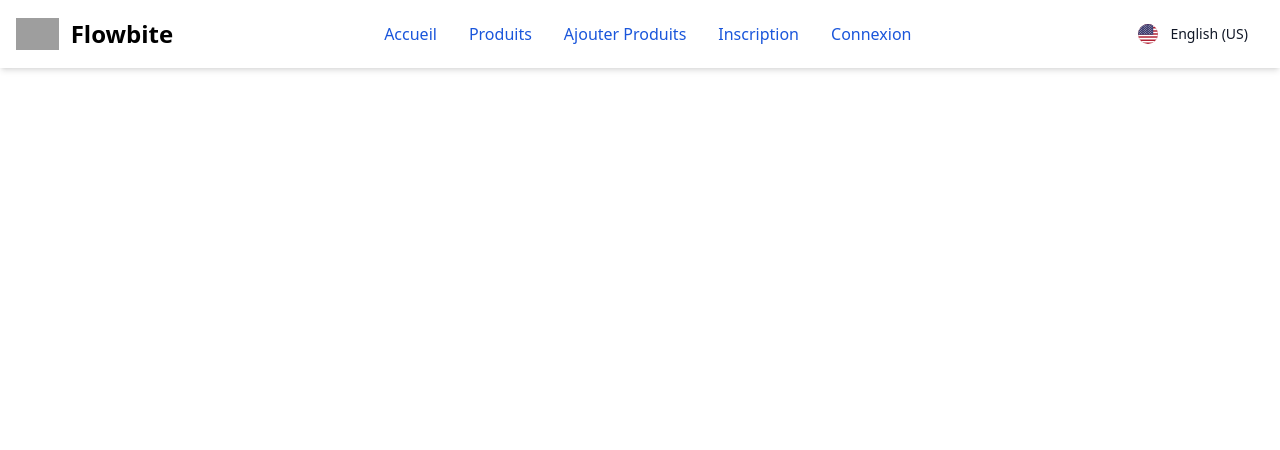
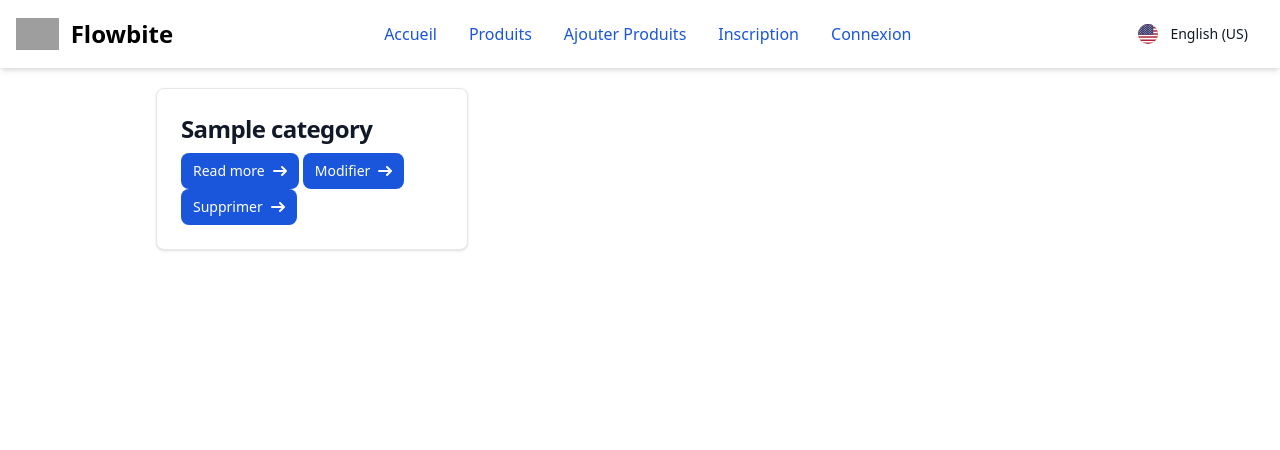
Before and after one commit to Mayakimm/symfony-projects, a Symfony app: template ecom-project/templates/main/index.html.twig in a window 1280 px wide. Shown: the top 450 px of the page. Run offline with Twig, Linux system fonts and the light colour scheme; the template is opened without the code that fills it: most values are stand-ins (such as "Sample title", 1, 10 or a date in 2020); style sheets or scripts are compiled from the project's sources; some libraries are stand-ins or nearby versions; grey boxes are pictures that could not be loaded.

Commit message:
created modification and delete of products/categories feature

```diff
--- a/ecom-project/templates/main/index.html.twig
+++ b/ecom-project/templates/main/index.html.twig
@@ -4,5 +4,33 @@
 
 {% block body %}
 
+<section class="p-5 grid grid-cols-1 lg:grid-cols-3">
+{% for category in categories %}
+  <div class="max-w-sm p-6 bg-white border border-gray-200 rounded-lg shadow dark:bg-gray-800 dark:border-gray-700 mx-2 mb-5">
+      <a href="#" class="flex flex-row justify-between items-center">
+          <h5 class="mb-2 text-2xl font-bold tracking-tight text-gray-900 dark:text-white">{{category.name}}</h5>
+      </a>
+      <a href="#" class="inline-flex items-center px-3 py-2 text-sm font-medium text-center text-white bg-blue-700 rounded-lg hover:bg-blue-800 focus:ring-4 focus:outline-none focus:ring-blue-300 dark:bg-blue-600 dark:hover:bg-blue-700 dark:focus:ring-blue-800">
+          Read more
+          <svg class="rtl:rotate-180 w-3.5 h-3.5 ms-2" aria-hidden="true" xmlns="http://www.w3.org/2000/svg" fill="none" viewBox="0 0 14 10">
+              <path stroke="currentColor" stroke-linecap="round" stroke-linejoin="round" stroke-width="2" d="M1 5h12m0 0L9 1m4 4L9 9"/>
+          </svg>
+      </a>
+      <a href="{{path('app_productmodif', {id:category.id})}}" class="inline-flex items-center px-3 py-2 text-sm font-medium text-center text-white bg-blue-700 rounded-lg hover:bg-blue-800 focus:ring-4 focus:outline-none focus:ring-blue-300 dark:bg-blue-600 dark:hover:bg-blue-700 dark:focus:ring-blue-800">
+        Modifier
+        <svg class="rtl:rotate-180 w-3.5 h-3.5 ms-2" aria-hidden="true" xmlns="http://www.w3.org/2000/svg" fill="none" viewBox="0 0 14 10">
+            <path stroke="currentColor" stroke-linecap="round" stroke-linejoin="round" stroke-width="2" d="M1 5h12m0 0L9 1m4 4L9 9"/>
+        </svg>
+      </a>
+      <a href="{{path('app_productsuppCat', {id:category.id})}}" class="inline-flex items-center px-3 py-2 text-sm font-medium text-center text-white bg-blue-700 rounded-lg hover:bg-blue-800 focus:ring-4 focus:outline-none focus:ring-blue-300 dark:bg-blue-600 dark:hover:bg-blue-700 dark:focus:ring-blue-800">
+        Supprimer
+        <svg class="rtl:rotate-180 w-3.5 h-3.5 ms-2" aria-hidden="true" xmlns="http://www.w3.org/2000/svg" fill="none" viewBox="0 0 14 10">
+            <path stroke="currentColor" stroke-linecap="round" stroke-linejoin="round" stroke-width="2" d="M1 5h12m0 0L9 1m4 4L9 9"/>
+        </svg>
+      </a>
+  </div>
+
+  {% endfor %}
+</section>
 
 {% endblock %}
--- a/ecom-project/templates/product/add.html.twig
+++ b/ecom-project/templates/product/add.html.twig
@@ -23,8 +23,10 @@
     <div class="mb-5">
       {{ form_widget(form.description)}}
     </div>
-    <div class="flex flex-row mb-5">
-      {{ form_widget(form.price)}}
+    <div class="flex flex-row mb-5 gap-5">
+      <span class="w-full flex flex-row">
+        {{ form_widget(form.price)}}€
+      </span>
       {{ form_widget(form.stock)}}
     </div>
     <div class="mb-5">
```
Also changed, not shown: ecom-project/src/Controller/MainController.php (+5 -2 lines), ecom-project/src/Controller/ProductController.php (+48 -0 lines), ecom-project/templates/product/index.html.twig (+12 -0 lines).
